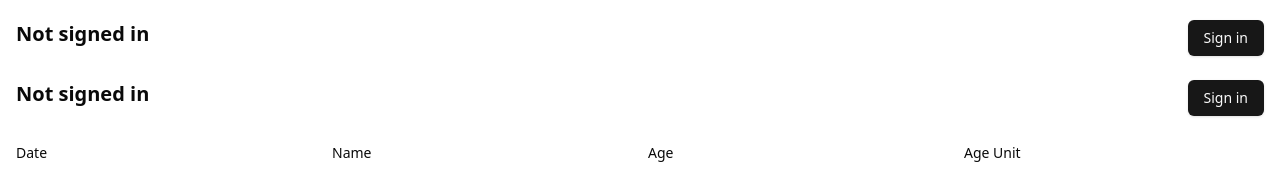
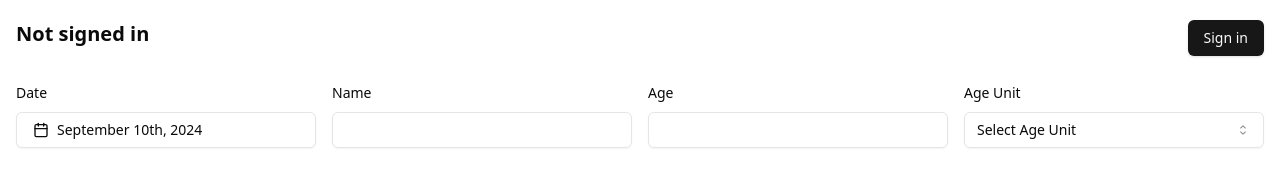
Before and after one commit to VaraSampath/mltRepo, a Next.js app: page / in a window 1280 px wide. Shown: the top 169 px of the page. Built offline with nearby package versions, Linux system fonts and the light colour scheme; no server answers; the database is empty.

Commit message:
add login next-auth

```diff
--- a/app/page.tsx
+++ b/app/page.tsx
@@ -1,10 +1,8 @@
 import AddPatientDetails from "@/components/custom/add-patient-details";
-import LoginBtn from "@/components/custom/login-btn";
 
 export default function Home() {
   return (
     <div className="flex flex-col  h-screen">
-      <LoginBtn />
       <AddPatientDetails />
     </div>
   );
```
Also changed, not shown: 1 other file (tests, documents, lock files or other folders).
